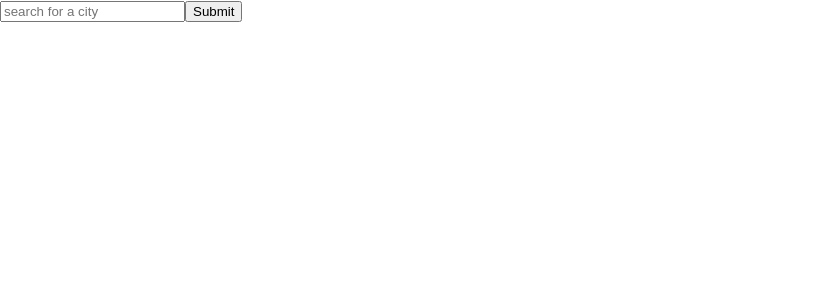
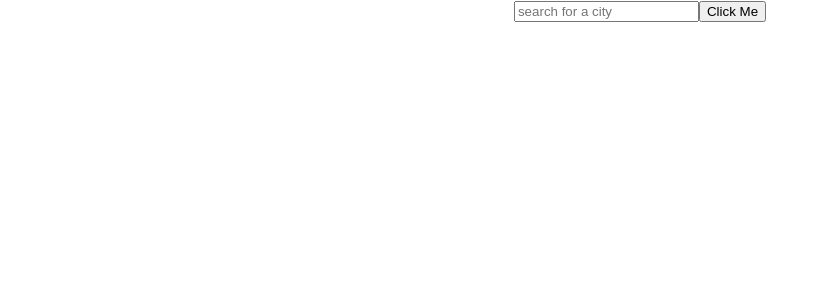
Before and after one commit to jjescandor/city, a React (Create React App) app: page / in a window 1280 px wide. Shown: the top 300 px of the page, without its empty margins (0-829 px from the left). Built offline with nearby package versions, Linux system fonts and the light colour scheme.

Commit message:
added conditional rendering

```diff
--- a/src/App.js
+++ b/src/App.js
@@ -6,31 +6,33 @@ class App extends React.Component {
   constructor(props) {
     super(props);
     this.state = {
-      searchQuery: ""
+      searchQuery: "",
+      locationObj: ""
     }
-    this.handleSubmit = this.handleSubmit.bind(this);
-  }
-
-  handleSubmit = (evt) => {
-    evt.preventDefault();
-    console.log(evt.target.city.value);
-    this.setState({ searchQuery: evt.target.city.value })
-    this.getLocation();
   }
 
   getLocation = async () => {
     const url = `https://us1.locationiq.com/v1/search.php?key=${process.env.REACT_APP_LOCATIONIQ_KEY}&q=${this.state.searchQuery}&format=json`
     const locationResponse = await axios.get(url);
-    console.log(locationResponse.data[0]);
+    console.log(locationResponse.data[0].display_name);
+    console.log(locationResponse.data[0].lat);
+    console.log(locationResponse.data[0].lon);
     this.setState({ locationObj: locationResponse.data[0] });
   }
   render() {
     return (
-      <div>
-        <form onSubmit={this.handleSubmit}>
-          <input name='city' placeholder='search for a city' />
-          <input type='submit' />
-        </form>
+      <div className="App">
+        <input placeholder='search for a city' onChange={(evt) => {
+          this.setState({ searchQuery: evt.target.value })
+        }} />
+        <button onClick={this.getLocation} >Click Me</button>
+        {this.state.locationObj.display_name &&
+          <>
+            <h2>{this.state.locationObj.display_name}</h2>
+            <h3>Latitude: {this.state.locationObj.lat}</h3>
+            <h3>Longitude: {this.state.locationObj.lon}</h3>
+          </>
+        }
       </div>
     )
   }
```
Also changed, not shown: src/reportWebVitals.js (deleted, +0 -13 lines), src/setupTests.js (deleted, +0 -5 lines), 1 other file (tests, documents, lock files or other folders).
